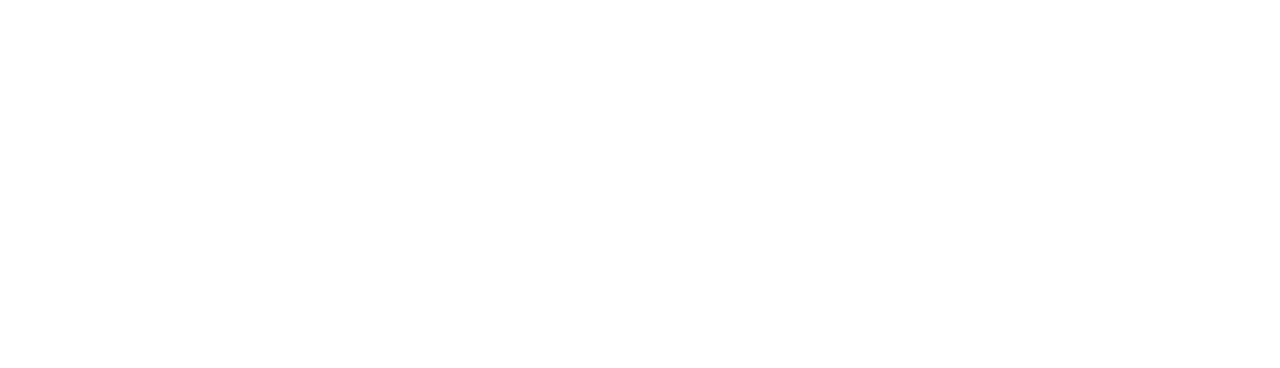
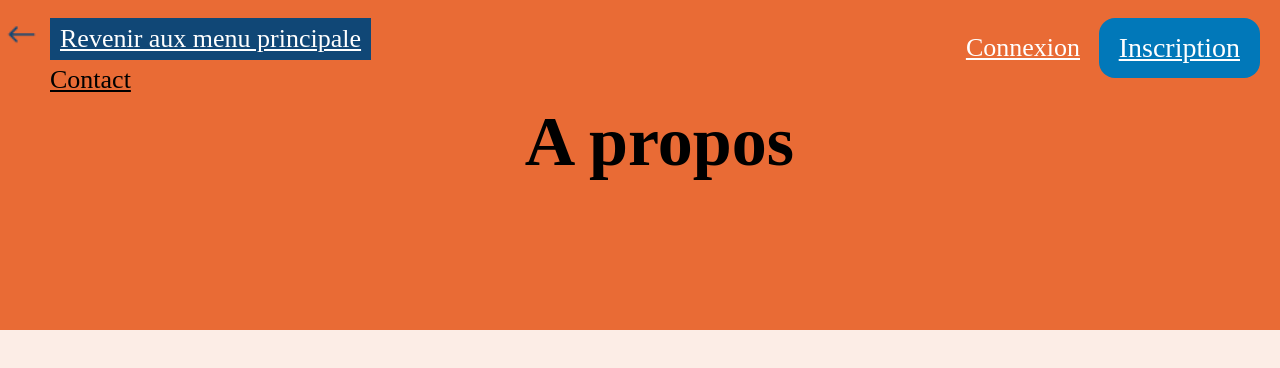
Before and after one commit to Mathieu-Pillot/TP3_MaximEtMathieu-Developpement-Web, a plain HTML site: page a-propos.html in a window 1280 px wide. Drawn offline with Linux system fonts and the light colour scheme.

Commit message:
j ai commencer le a propos

```diff
--- a/a-propos.html
+++ b/a-propos.html
@@ -0,0 +1,37 @@
+<!DOCTYPE html>
+<html lang="fr">
+<head>
+    <title>Document</title>
+    <link rel="stylesheet" href="./style.css">
+    <style>
+        body{
+            background-color: #fcede6;
+            margin: 0;
+        }
+        header{
+            width: 100%;
+            height: 330px;
+            background-color: #E96B35;
+        }
+        footer{
+            width: 100%;
+            height: 100px;
+            background-color: #f7c7b2;
+            margin-top: 40%;
+        }
+    </style>
+
+</head>
+<body>
+    <header>
+        <img class="revenirarrow"src="/img/arrow.png" alt="">
+        <a class="revenir"href="index.html">Revenir aux menu principale</a>
+
+        <a class="revenircontact"href="contact.html">Contact</a>
+        <a class="inscription"href="inscription.html">Inscription</a>
+        <a class="connexion"href="connexion.html">Connexion</a>
+        <h1 class="revenir-a-propos">A propos</h1>
+    </header>
+
+</body>
+</html>
--- a/style.css
+++ b/style.css
@@ -3,17 +3,18 @@
     float:left;width: 600px;height: 230px;position: relative;left:  30%;
 }
 .a-propos{
-    color: black;font-size: 26px;position: absolute;left: 35px;top: 46px;
+    color: black;font-size: 26px;position: absolute;left: 35px;top: 20px;
 }
 .contact{
-    color: black;font-size: 26px;position: absolute;left: 35px;top: 76px;
+    color: black;font-size: 26px;position: absolute;left: 35px;top: 50px;
 }
+
 .inscription{
     color: white;
     font-size: 28px;
     position: absolute;
-    right: 30px;
-    top: 30px;
+    right: 20px;
+    top: 18px;
     background-color: #0178B9;
     padding: 14px 20px;
     border-radius: 16px;
@@ -22,8 +23,33 @@
     color: white;
     font-size: 26px;
     position: absolute;
-    top: 46px;
-    right: 210px;
+    top: 33px;
+    right: 200px;
+}
+/*boutton revenir aux menu principale + d'autre modification a cause de se boutton*/
+.revenir{
+    color: white;
+    font-size: 26px;
+    background-color: #104776;
+    padding: 6px 10px;
+    position: absolute;
+    top: 18px;
+    left: 50px;
+}
+.revenircontact{
+    color: black;font-size: 26px;position: absolute;left: 50px;top: 65px;
+}
+.revenirarrow{
+    width: 4%;
+    float: none;
+    position: relative;
+    top: 7px;
+    right: 10px;
+}
+.revenir-a-propos{
+    font-size: 70px;
+    position: absolute;
+    left: 41%;
 }
 
 /*Footer*/
```
Also changed, not shown: img/arrow.png (added), img/imageApropos.png (added).
